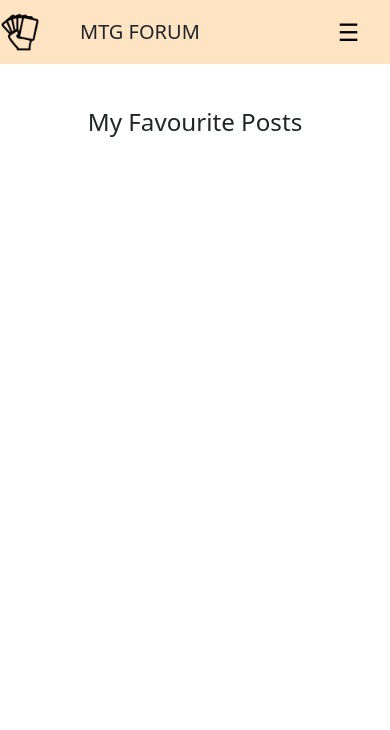
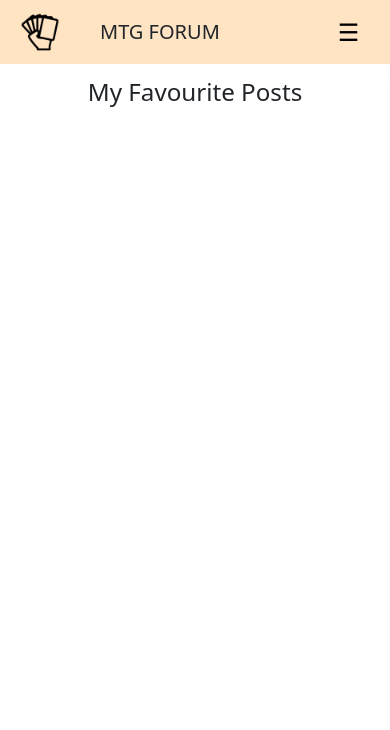
Before and after one commit to Arcandrus/mtg-forum, a Django app: page /favourites/ in a window 390 px wide. Shown: the top 730 px of the page. Run offline with Django 5.2, Linux system fonts and the light colour scheme; a user stored in the database is signed in; data comes from the database, SQL or seed files in the repository; data that the repository does not hold is empty; some libraries are stand-ins or nearby versions.

Commit message:
More layout adjustment for mobile views

```diff
--- a/posts/templates/posts/categories.html
+++ b/posts/templates/posts/categories.html
@@ -117,7 +117,7 @@
         <p>No posts in this category yet.</p>
         {% endif %}
         {% else %}
-        <p>Please select a category to view posts.</p>
+        <p class="text-center">Please select a category to view posts.</p>
         {% endif %}
     </div>
 </div>
--- a/posts/templates/posts/favourite_posts.html
+++ b/posts/templates/posts/favourite_posts.html
@@ -2,10 +2,10 @@
 {% load static %}
 
 {% block content %}
-<div class="row content scroll">
+<div class="row scroll">
     <h1 class="text-center">My Favourite Posts</h1>
     {% if page_obj.object_list %}
-        <div class="row justify-content-center mb-4">
+        <div class="row content justify-content-center mb-4">
             {% for post in page_obj %}
             <div class="col-md-6 mb-4 d-flex">
                 <div class="card-small w-100">
--- a/posts/templates/posts/popular.html
+++ b/posts/templates/posts/popular.html
@@ -1,7 +1,7 @@
 {% extends 'base.html' %}
 
 {% block content %}
-<div class="container-fluid scroll content">
+<div class="container-fluid scroll">
     <div class="text-center">
         <h1>Popular Posts</h1>
         {% if user.is_authenticated %}
@@ -14,7 +14,7 @@
     </div>
 
         {% if page_obj %}
-        <div class="row justify-content-center mb-4">
+        <div class="row content justify-content-center mb-4">
             {% for post in page_obj %}
             <div class="col-md-6 mb-4 d-flex">
                 <div class="card-small w-100">
--- a/static/css/style.css
+++ b/static/css/style.css
@@ -658,10 +658,13 @@ ul.pagination li {
 
 /* Responsive styles for smaller devices (up to 768px) */
 @media (max-width: 768px) {
-
     /* Reduce base font size */
     html {
         font-size: smaller;
+    }
+
+    .icon {
+        margin-left: 20px;
     }
 
     /* Cards take full width */
```
